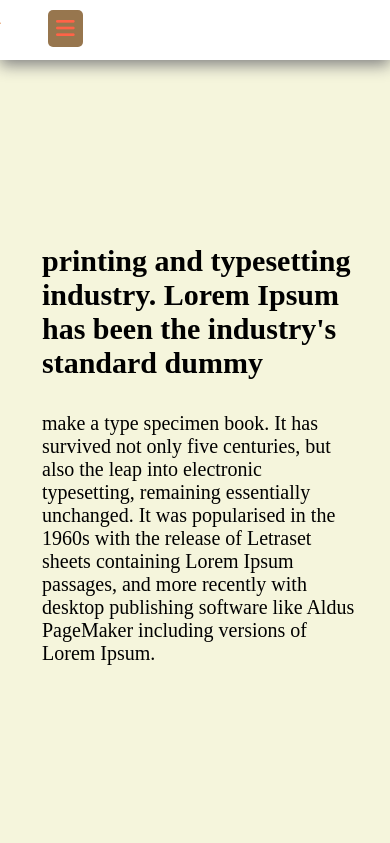
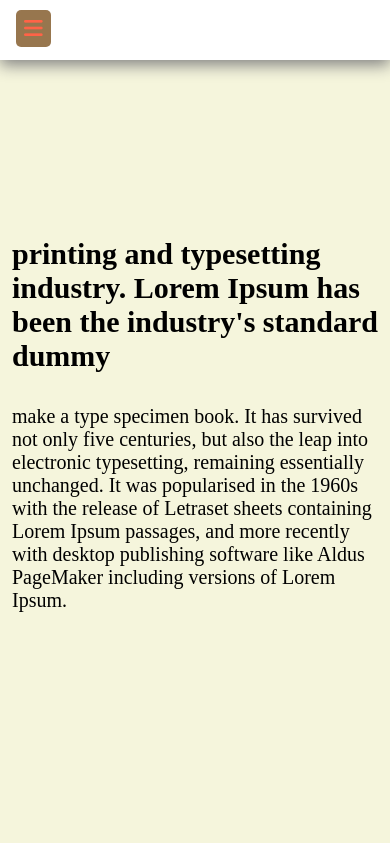
Before and after one commit to NwabuezeM/sidebar-navigation, a plain HTML site: page index.html in a window 390 px wide. Shown: the top 843 px of the page. Drawn offline with Linux system fonts and the light colour scheme.

Commit message:
Update styles.css

```diff
--- a/styles.css
+++ b/styles.css
@@ -8,7 +8,7 @@ body {
     background-color: beige;
     font-family: 'Times New Roman', Times, serif;
     font-size: 1.2rem;
-    padding: 2rem;
+    padding: 5px;
 }
 
 nav {
@@ -63,6 +63,9 @@ nav {
 }
 
 @media only screen and (max-width: 768px) {
+    body {
+        padding-left: 2rem;
+    }
     nav {
         height: 60px;
         padding: 0;
@@ -72,7 +75,7 @@ nav {
         display: block;
         position: fixed;
         top: 0.6rem;
-        left: 3rem;
+        left: 2rem;
         transition: 0.3s linear;
         cursor: pointer;
     }
@@ -120,3 +123,22 @@ nav {
         font-size: 15pt;
     }
 }
+
+@media only screen and (max-width: 600px) {
+body {
+    padding: 2px;
+}
+
+    .nav-main {
+        padding-left: 3px;
+    }
+
+    .fa-bars {
+        display: block;
+        position: fixed;
+        top: 0.6rem;
+        left: 1rem;
+        transition: 0.3s linear;
+        cursor: pointer;
+    }
+}
```
